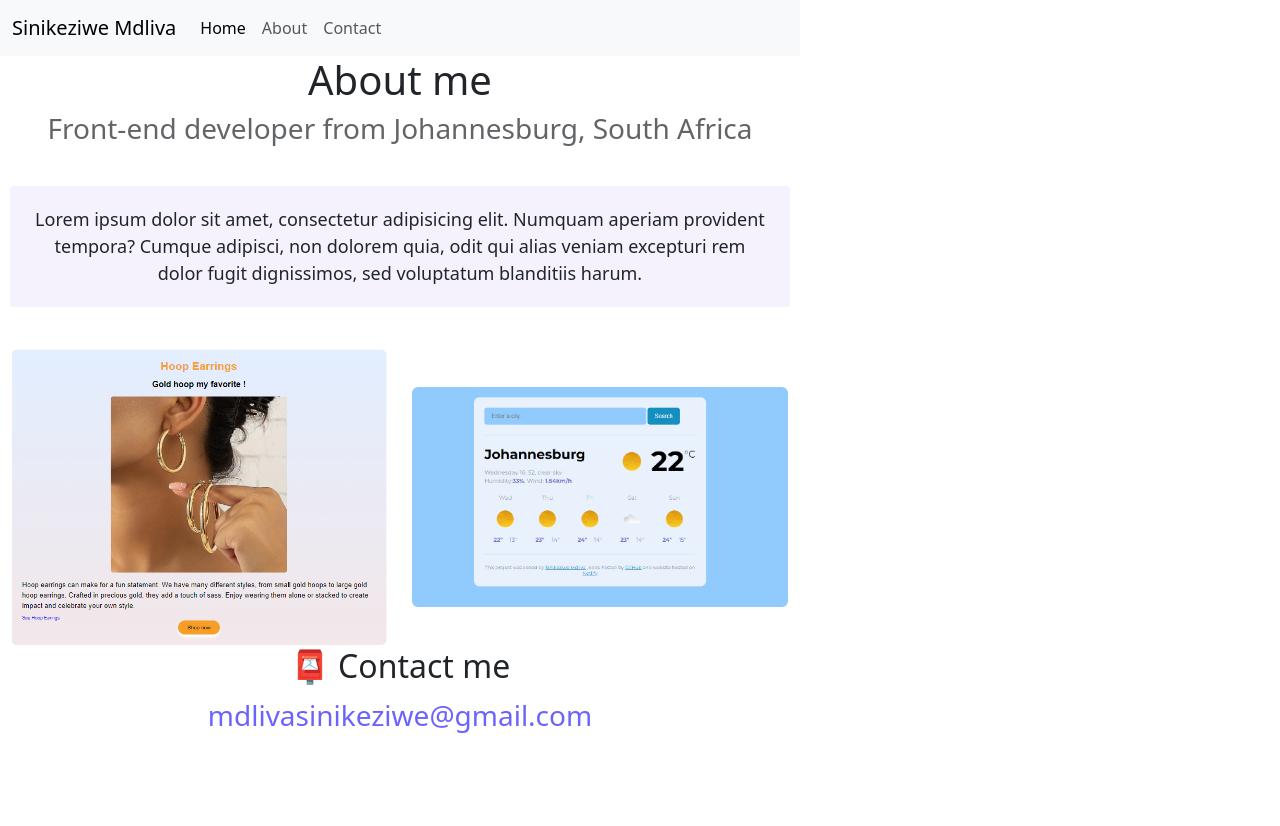
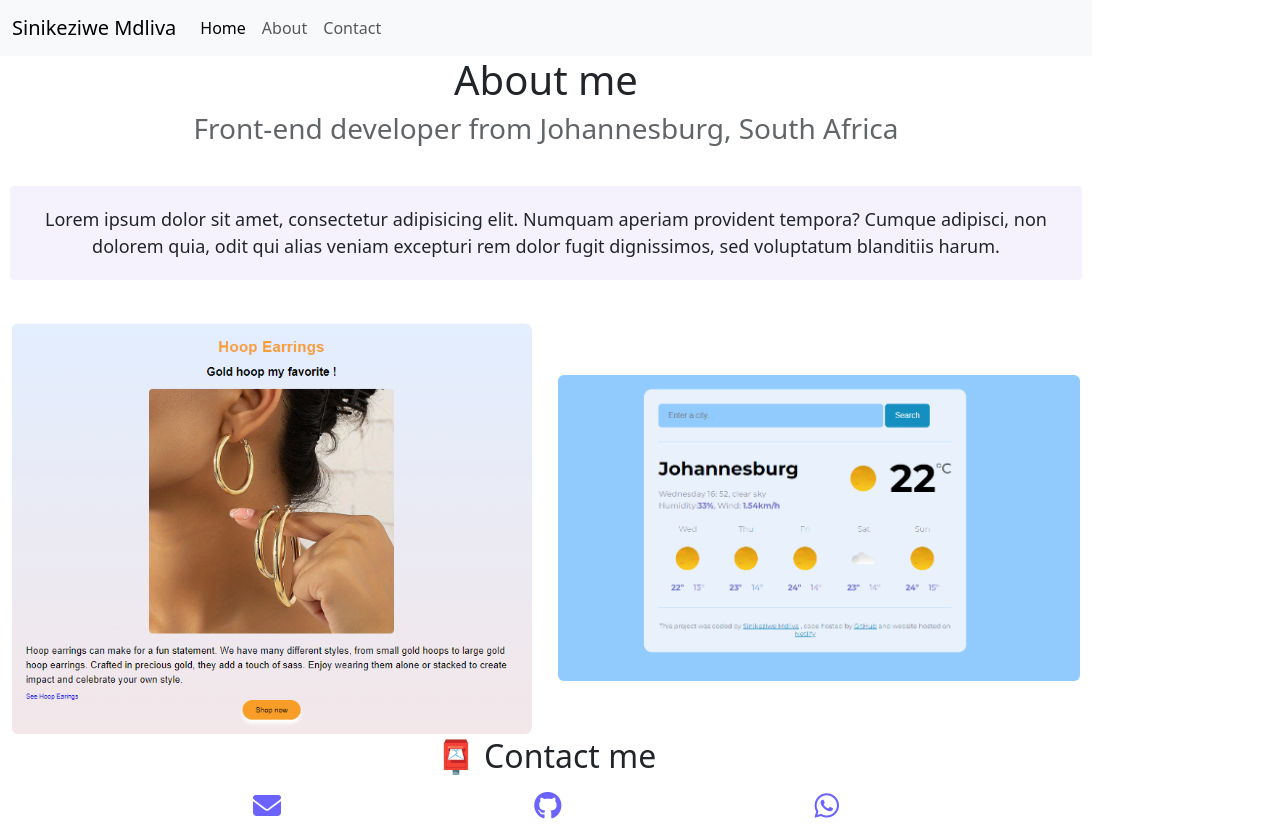
Before and after one commit to Sinikeziwe03/Portfolio, a plain HTML site: page aboutme.html in a window 1280 px wide. Before the commit the page ends 800 px from the top, so only its background shows below. Drawn offline with nearby package versions, Linux system fonts and the light colour scheme.

Commit message:
Added icons

```diff
--- a/aboutme.html
+++ b/aboutme.html
@@ -6,12 +6,16 @@
     <meta name="viewport" content="width=device-width, initial-scale=1.0" />
     <link rel="stylesheet" href="style.css" />
     <title>About Sinikeziwe</title>
+    <script src="https://kit.fontawesome.com/4d73b15581.js" crossorigin="anonymous"></script>
     <link
       href="https://cdn.jsdelivr.net/npm/bootstrap@5.3.3/dist/css/bootstrap.min.css"
       rel="stylesheet"
       integrity="sha384-QWTKZyjpPEjISv5WaRU9OFeRpok6YctnYmDr5pNlyT2bRjXh0JMhjY6hW+ALEwIH"
       crossorigin="anonymous"
     />
+    <link rel="preconnect" href="https://fonts.googleapis.com">
+<link rel="preconnect" href="https://fonts.gstatic.com" crossorigin>
+
     <script
       src="https://cdn.jsdelivr.net/npm/bootstrap@5.3.3/dist/js/bootstrap.bundle.min.js"
       integrity="sha384-YvpcrYf0tY3lHB60NNkmXc5s9fDVZLESaAA55NDzOxhy9GkcIdslK1eN7N6jIeHz"
@@ -73,9 +77,16 @@
     </div>
     <div id="contact">
       <h2>📮 Contact me</h2>
+      <div class="icons">
       <a href="mailto:mdlivasinikeziwe@gmail.com" class="email-link">
-        mdlivasinikeziwe@gmail.com
+      <i class="fas fa-envelope"></i>
+
+      <a href="https://github.com/" class="github-link"><i class="fab fa-github"></i></a>
       </a>
+      <a href="#" class="whatsapp-link"><i class="fab fa-whatsapp"></i></a>
+    </a>
+      </div>
     </div>
+
   </body>
 </html>
--- a/style.css
+++ b/style.css
@@ -1,3 +1,4 @@
+
 :root {
   --primary-color: #6c63ff;
   --secondary-color: #f5f2fe;
@@ -7,6 +8,7 @@
 body {
   margin: 60px auto;
   max-width: 800px;
+  max-width:1092px
 }
 
 h1,
@@ -18,6 +20,7 @@ h3 {
 
 h1 {
   font-size: 96px;
+
 }
 
 h2 {
@@ -96,14 +99,16 @@ p {
   margin: 10px;
 }
 
-.email-link {
-  display: flex;
-  justify-content: center;
+.email-link, .github-link, .whatsapp-link{
   color: var(--primary-color);
   font-size: 28px;
   text-decoration: none;
 }
+.icons{
+display: flex;
+  justify-content: space-evenly;
+}
 
-.email-link:hover {
+.email-link:hover, .github-link:hover {
   text-decoration: underline;
 }
```
Also changed, not shown: index.html (+5 -2 lines).
